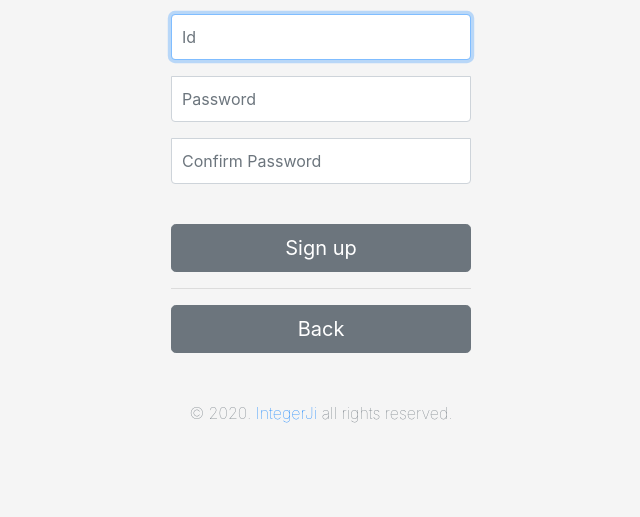
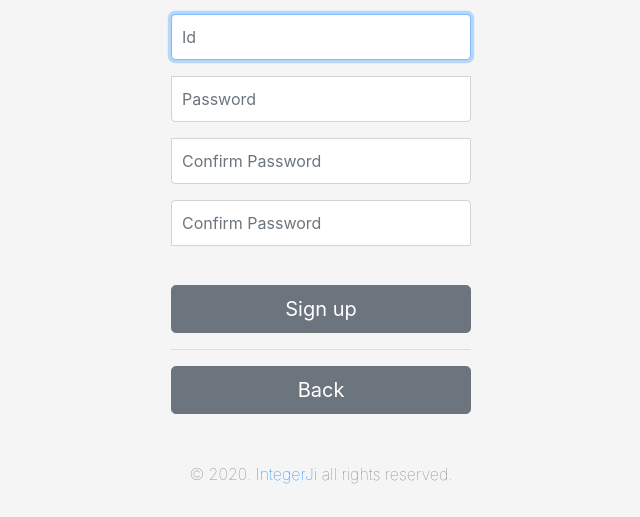
Before and after one commit to integerJI/covid-19-report, a Django app: template user/templates/signup.html in a window 1280 px wide. Shown: the part 307-824 px from the top of the page, without its empty margins (319-959 px from the left). Before the commit the page ends 730 px from the top, so only its background shows below. Run offline with Django 3.2, Linux system fonts and the light colour scheme; the template is opened without the code that fills it, so the values that code supplies are empty; some libraries are stand-ins or nearby versions.

Commit message:
회원가입 email 추가

```diff
--- a/user/templates/signup.html
+++ b/user/templates/signup.html
@@ -41,6 +41,11 @@
             <input type="password" id="inputPassword" name="password2" class="form-control"
                 placeholder="Confirm Password" required>
         </div>
+        <div class="form-group">
+            <label for="inputPassword" class="sr-only">Email</label>
+            <input type="email" id="inputPassword" name="email" class="form-control"
+                placeholder="Confirm Password" required>
+        </div>
         <br>
         <button class="btn btn-lg btn-secondary btn-block" id="btn-click" type="submit">Sign up</button>
         <hr>
--- a/user/views.py
+++ b/user/views.py
@@ -26,13 +26,14 @@ def signup(request):
         username = request.POST['username']
         password1 = request.POST['password1']
         password2 = request.POST['password2']
+        email = request.POST['email']
 
         if password1 == password2:
             if User.objects.filter(username=username).exists():
                 messages.info(request, '이미 존재하는 회원입니다.')
                 return render(request, 'signup.html')
             else:
-                user = User.objects.create_user(username, password=password1)
+                user = User.objects.create_user(username, password=password1, email=email)
                 auth.login(request, user)
                 return redirect('index')
         else:
```
Also changed, not shown: db.sqlite3.
